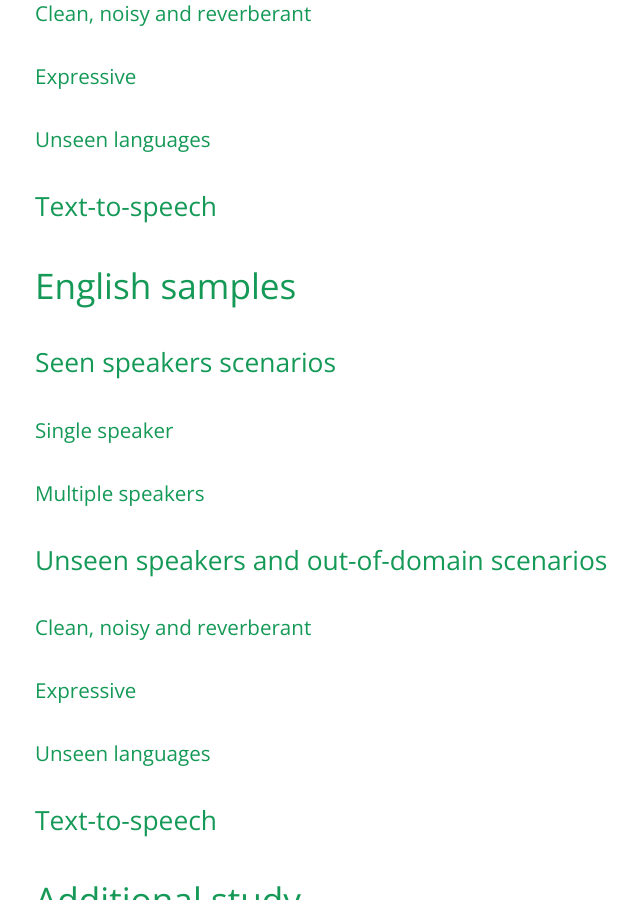
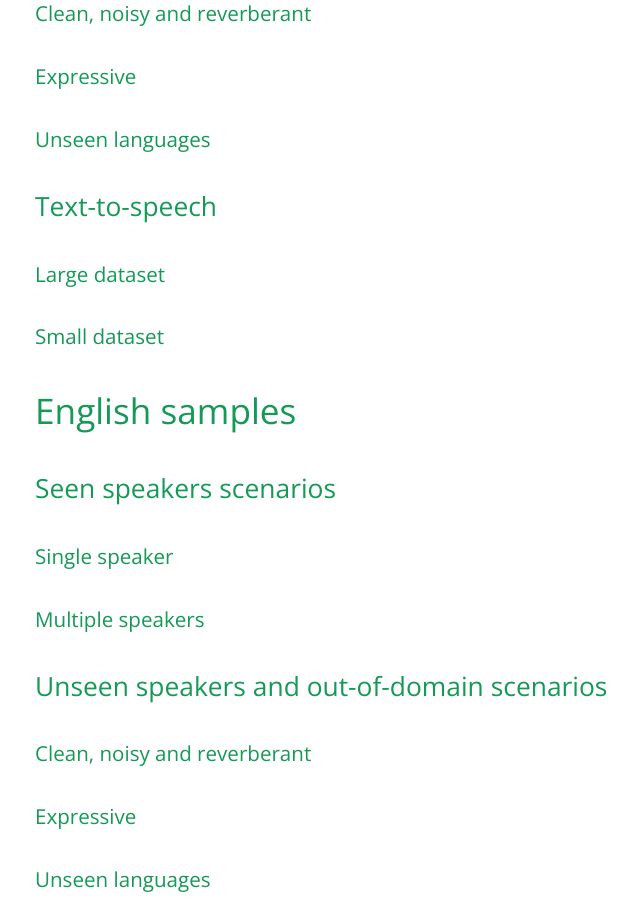
Before and after one commit to kallavinka8045/icassp2021, a Jekyll site: the page built from index.md, in a window 1280 px wide and 900 px high, scrolled down 1943 px. Shown: the whole window, without its empty margins (29-669 px from the left). Built offline with Jekyll 4.4.1, drawn with Linux system fonts in a browser that asks for light colours; our own code applies the rules of GitHub Pages for plain Markdown files.

Commit message:
Update index.md

```diff
--- a/index.md
+++ b/index.md
@@ -24,6 +24,10 @@ In this paper, we propose Universal MelGAN: a robust waveform generation model f
 ### Unseen languages
 
 ## Text-to-speech
+
+### Large dataset
+
+### Small dataset
 
 
 # English samples
```
